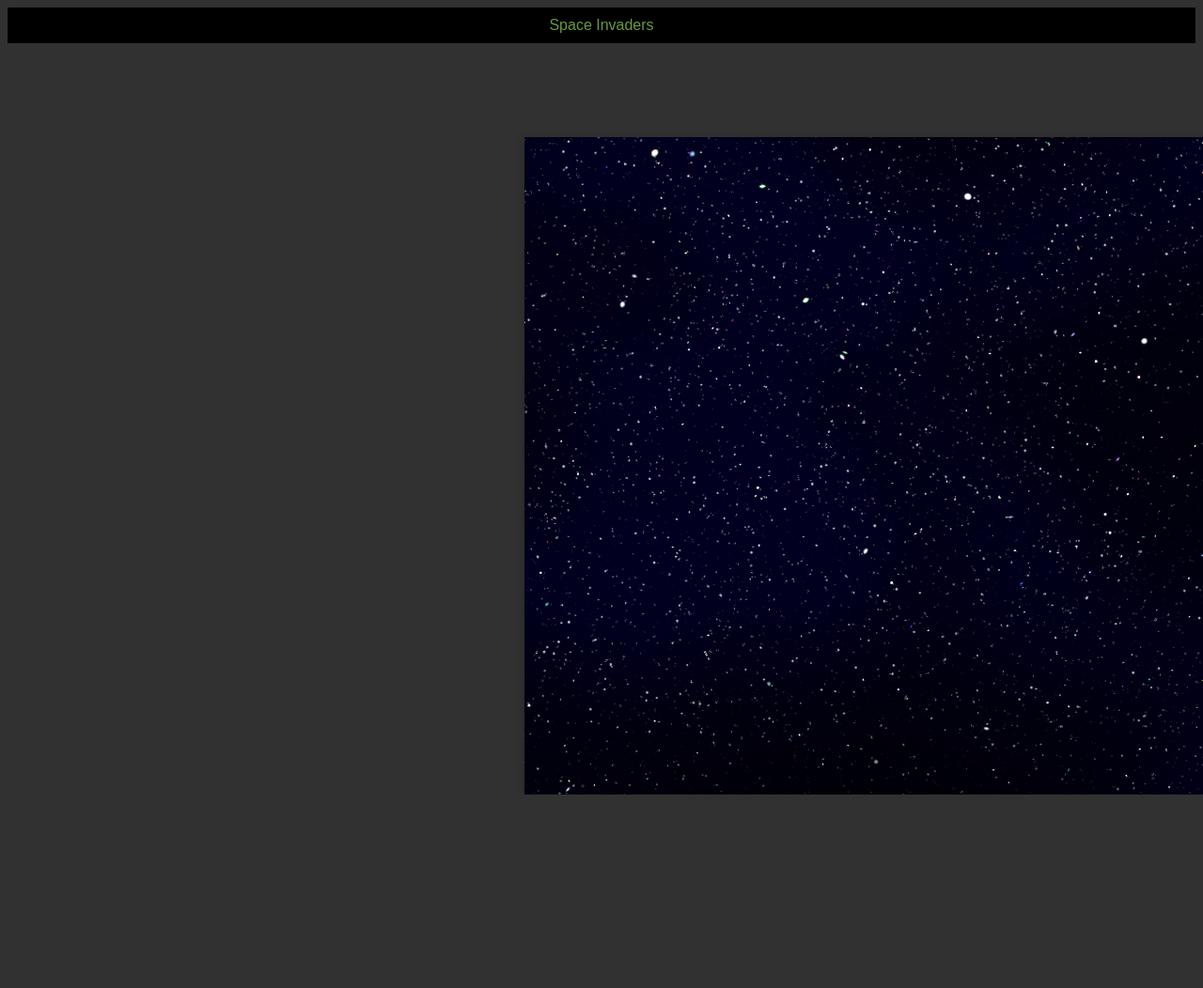
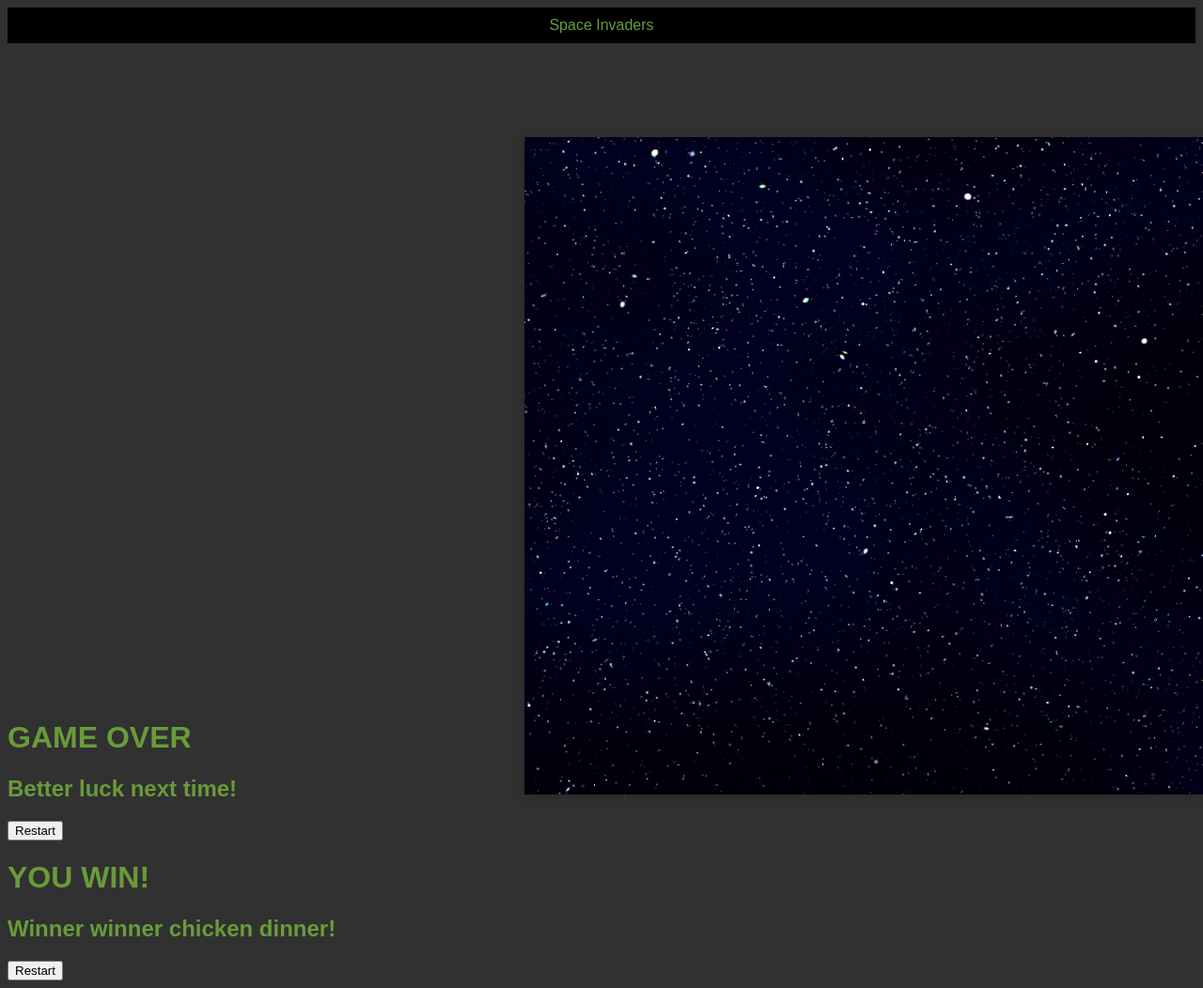
Before and after one commit to AdrianRajic/space-invaders, a plain HTML site: page index.html in a window 1280 px wide. Shown: the top 1052 px of the page at 94% size. Before the commit the page ends 846 px from the top, so only its background shows below. Drawn offline with Linux system fonts and the light colour scheme.

Commit message:
Update index.html

```diff
--- a/index.html
+++ b/index.html
@@ -14,6 +14,16 @@
         <header> Space Invaders</header>
         <div class = "gam-wrapper"></div>
             <div class= "main"></div>
+                <div class="lose">
+                    <h1>GAME OVER</h1>
+                    <h2>Better luck next time!</h2>
+                    <button class="btn" onclick="window.location.reload()">Restart</button>
+                </div>
+                <div class="win">
+                    <h1>YOU WIN!</h1>
+                    <h2>Winner winner chicken dinner!</h2>
+                    <button class="btn" onclick="window.location.reload()">Restart</button>
+                </div>
         </div>
          <script src="script.js"></script>
          <footer></footer>
```
